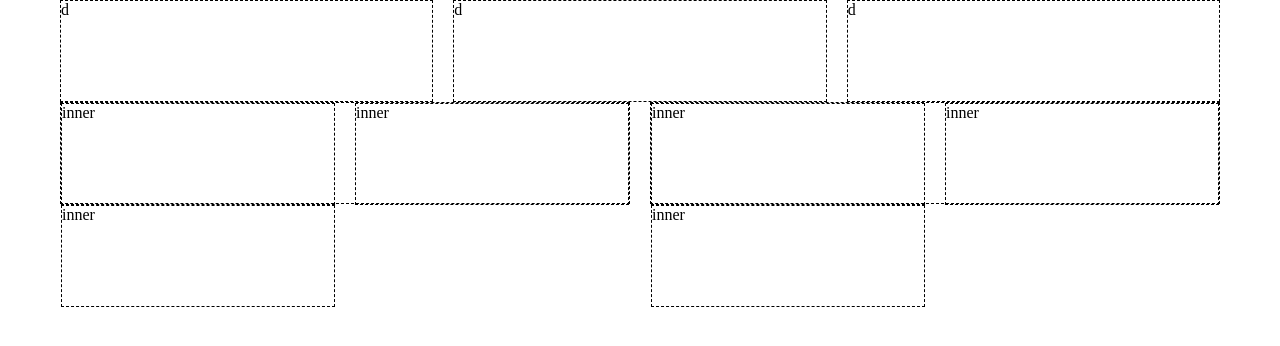
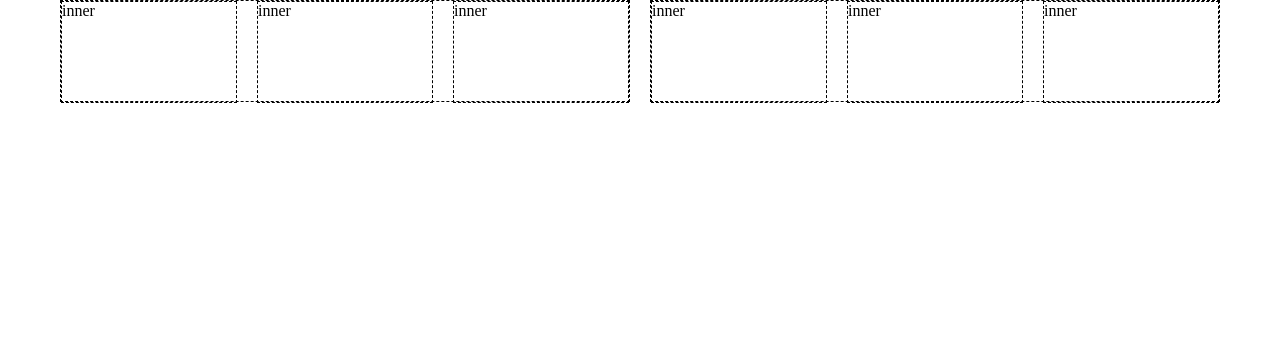
Before and after one commit to aminmeyghani/fti-grid, a plain HTML site: page index.htm in a window 1280 px wide. Drawn offline with Linux system fonts and the light colour scheme.

Commit message:
add example for col collection

```diff
--- a/index.htm
+++ b/index.htm
@@ -29,38 +29,22 @@
 <body>
 
 <div class="my-page">
-	<ul class="triplet">
-		<li>
-			<div class="box">
-				d
-			</div>
-		</li>
-		<li>
-			<div class="box">
-				d
-			</div>
-		</li>
-		<li>
-			<div class="box">
-				d
-			</div>
-		</li>
-	</ul>
+
 	<ul class="doublet">
-		<li>
+		<li class="doublet-inner">
 			<div class="box">
 				<ul class="triplet">
-					<li>
+					<li class="triplet-inner">
 						<div class="box">
 							inner
 						</div>
 					</li>
-					<li>
+					<li class="triplet-inner">
 						<div class="box">
 							inner
 						</div>
 					</li>
-					<li>
+					<li class="triplet-inner">
 						<div class="box">
 							inner
 						</div>
@@ -68,20 +52,20 @@
 				</ul>
 			</div>
 		</li>
-		<li>
+		<li class="doublet-inner">
 			<div class="box">
 				<ul class="triplet">
-					<li>
+					<li class="triplet-inner">
 						<div class="box">
 							inner
 						</div>
 					</li>
-					<li>
+					<li class="triplet-inner">
 						<div class="box">
 							inner
 						</div>
 					</li>
-					<li>
+					<li class="triplet-inner">
 						<div class="box">
 							inner
 						</div>
--- a/main.scss
+++ b/main.scss
@@ -6,14 +6,15 @@
 }
 .doublet {
   @include fti-wrap;
-  li {
-    @include fti-col(6);
-  }
+}
+.doublet-inner {
+  @include fti-col(6);
 }
 
 .triplet {
   @include fti-wrap;
-  li {
-    @include fti-col(4);
-  }
 }
+
+.triplet-inner {
+  @include fti-col(4);
+}
```
Also changed, not shown: main.css, 1 other file.
